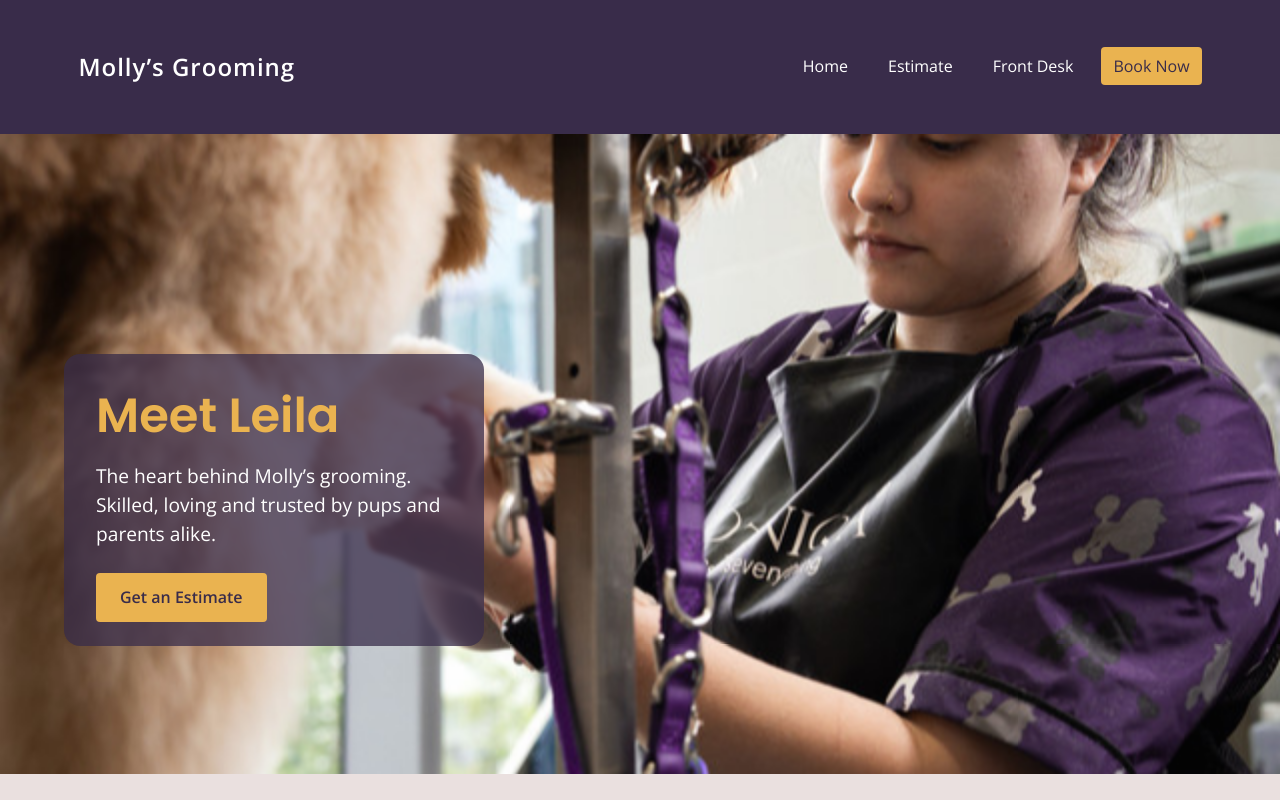
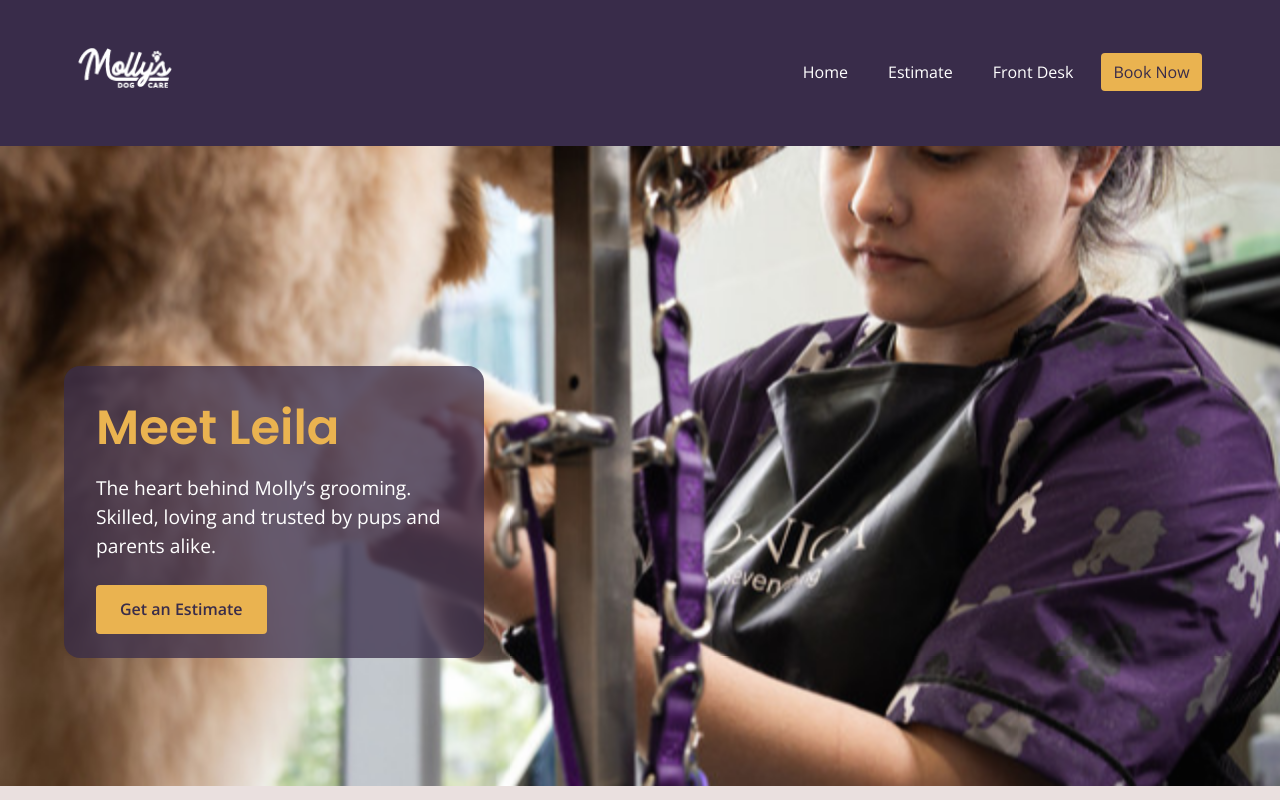
Before and after one commit to GParks1995/grooming, a plain HTML site: page index.html in a window 1280 px wide. Shown: the top 800 px of the page. Drawn offline with nearby package versions, Linux system fonts and the light colour scheme.

Commit message:
Update index.html

```diff
--- a/index.html
+++ b/index.html
@@ -14,7 +14,9 @@
   <!-- Sticky navigation bar -->
   <nav id="mainNav">
     <div class="nav-wrapper container">
-      <div class="logo">Molly’s Grooming</div>
+      <div class="logo">
+  <img src="images/mollys_logo_white.png" alt="Molly's Dog Care logo" style="height:40px;">
+</div>
       <ul>
         <li><a href="index.html">Home</a></li>
         <li><a href="estimate.html">Estimate</a></li>
```
